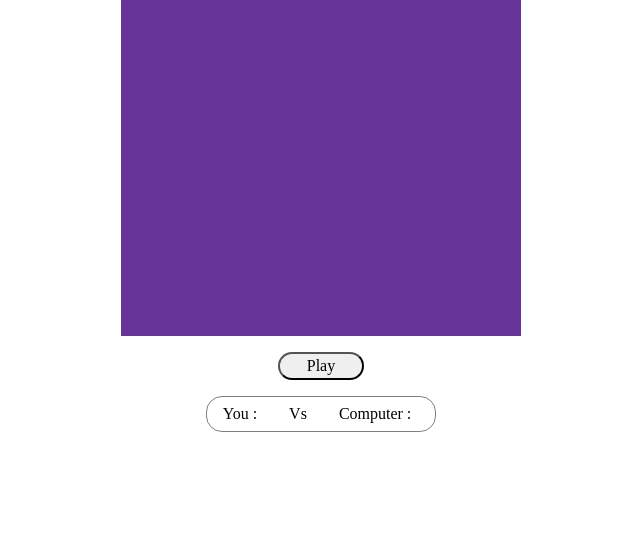
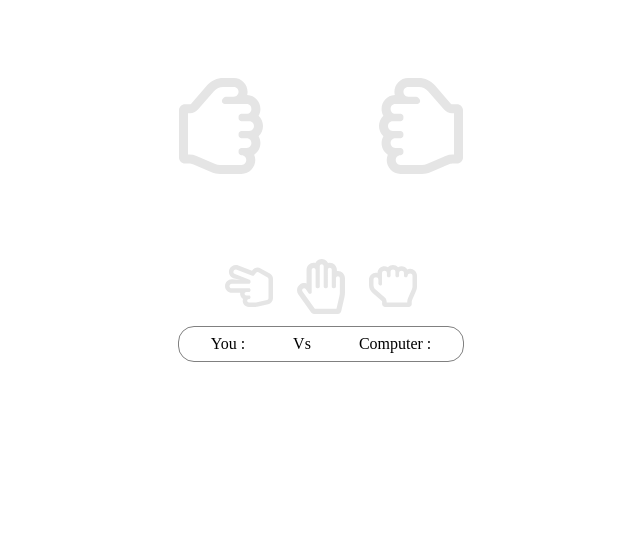
Before and after one commit to Bee-D/RockPaperScissor, a plain HTML site: page index.html in a window 1280 px wide. Shown: the part 248-800 px from the top of the page, without its empty margins (319-959 px from the left). Drawn offline with Linux system fonts and the light colour scheme.

Commit message:
add images

```diff
--- a/index.html
+++ b/index.html
@@ -11,9 +11,18 @@
     <main class="game-board">
         <h1>Let's Play!</h1>
         <div class="game-icon">
-            <i class="fa-thin fa-hand fa-rotate-90 fa-2xs"></i>
+            <p class="hand left-hand">
+                <img src="./sources/images/hand-rock-grey.svg"  alt="">
+            </p>
+            <p class="hand right-hand">
+                <img src="./sources/images/hand-rock-grey.svg" alt="">
+            </p>
         </div>
-        <button class="play">Play</button>
+        <div class="three-hands-button">
+           <img src="sources/images/hand-scissors-grey.svg" alt="">
+           <img src="sources/images/hand-paper-grey.svg" alt="">
+           <img src="sources/images/hand-rock-grey.svg" alt="">
+        </div>
         <div class="game-record">
             <div class="player">You : <span class="player-win"></span></div>
             <p>Vs</p>
--- a/style.css
+++ b/style.css
@@ -62,23 +62,49 @@ body {
 
 .game-icon {
     width: 25rem;
-    height: 25rem;
-    background-color: rebeccapurple;
+    height: 15rem;
 }
 
 .game-record {
     display: flex;
     flex-flow: row;
-    gap: 2rem;
+    gap: 3rem;
     justify-content: space-around;
     align-items: center;
     border: .1rem solid grey;
-    padding: .3rem 1.5rem .3rem 1rem;
+    padding: .3rem 2rem .3rem 2rem;
     border-radius: 1rem;
 }
 
-.play {
-    padding: 0 1.7rem;
-    border-radius: 2rem;
+
+.game-icon {
+    display: flex;
+    justify-content: space-around;
+    align-items: center;
+}
+
+.hand {
+    width: 6rem;
+    height: 6rem;
+}
+
+.left-hand {
+    transform: rotate(90deg);
+}
+
+.right-hand {
+    transform: rotate(270deg) scaleX(-1);
+}
+
+.three-hands-button {
+    display: flex;
+    justify-content: center;
+    align-items: center;
+    width: 3rem;
+    height: 3rem;
+    gap: 1.5rem;
+}
+
+.three-hands-button img:hover {
     cursor: pointer;
 }
```
Also changed, not shown: sources/images/hand-paper-grey.svg (added), sources/images/hand-rock-grey.svg (added), sources/images/hand-scissors-grey.svg (added).
